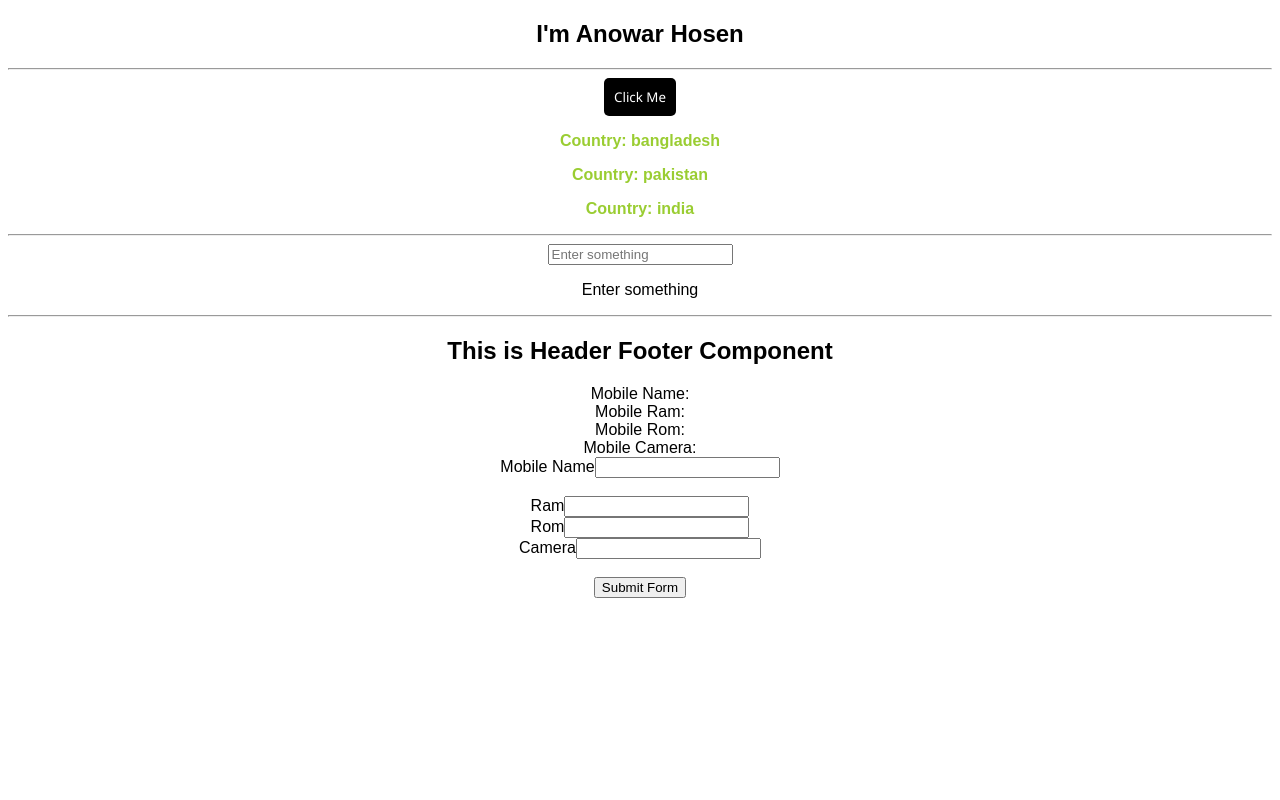
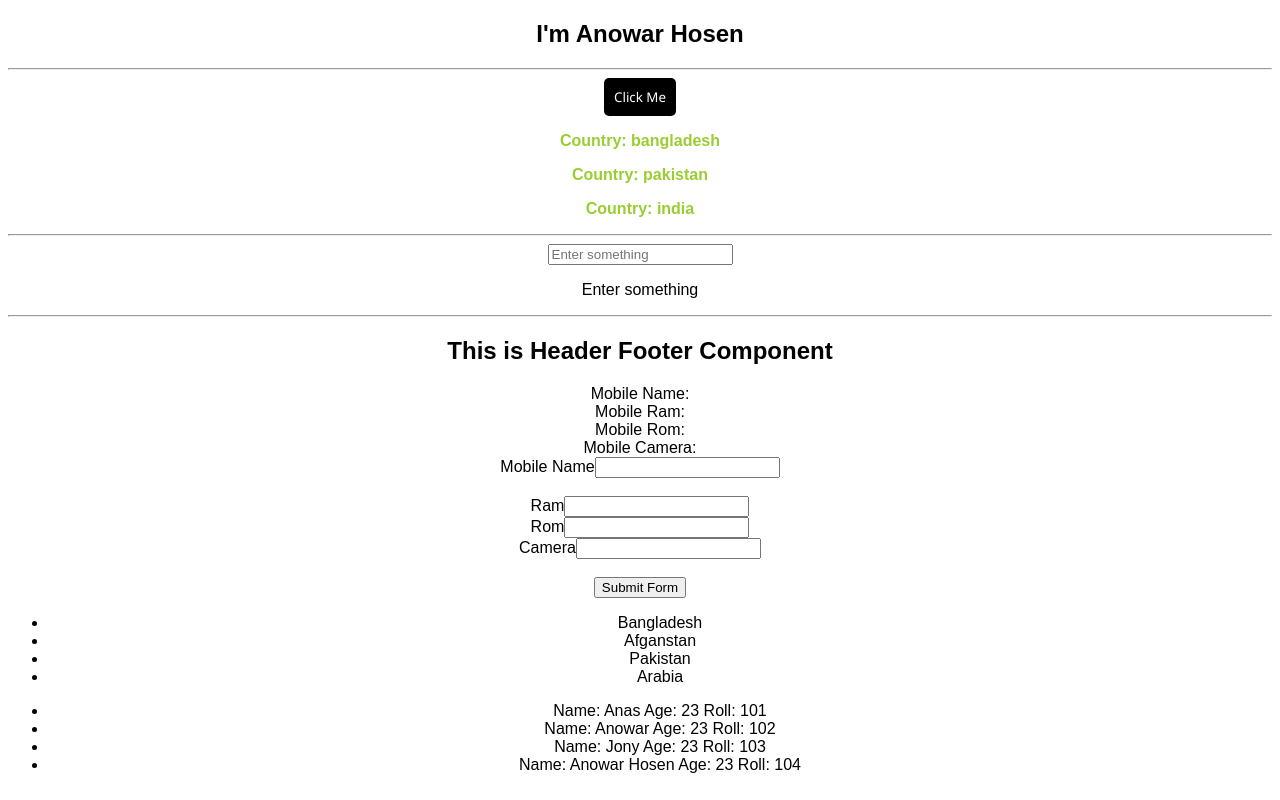
Before and after one commit to MdAnowarHosen/Learn-React, a React (Create React App) app: page / in a window 1280 px wide. Built offline with nearby package versions, Linux system fonts and the light colour scheme.

Commit message:
map array, object array

```diff
--- a/src/App.js
+++ b/src/App.js
@@ -5,6 +5,7 @@ import TwoWayDataBinding from "./components/Home/TwoWayDataBinding";
 import "./styles.css";
 import "./custom_style.css";
 import Mobile from "./components/Home/Mobile";
+import Map from "./components/Home/Map";
 
 export default function App() {
   return (
@@ -16,6 +17,7 @@ export default function App() {
         <TwoWayDataBinding />
         <Header_Footer />
         <Mobile />
+        <Map />
       </div>
     </div>
   );
--- /dev/null
+++ b/src/components/Home/Map.jsx
@@ -0,0 +1,36 @@
+import React, { PureComponent } from "react";
+
+export class Map extends PureComponent {
+  // Pure Component || to get that, type "rpce"
+
+  render() {
+    // countries
+    const countries = ["Bangladesh", "Afganstan", "Pakistan", "Arabia"];
+    const countries_map = countries.map((item, index) => {
+      return <li>{item}</li>;
+    });
+
+    // students info || object array
+    const students = [
+      { name: "Anas", age: "23", roll: "101" },
+      { name: "Anowar", age: "23", roll: "102" },
+      { name: "Jony", age: "23", roll: "103" },
+      { name: "Anowar Hosen", age: "23", roll: "104" }
+    ];
+    const student = students.map((item, index) => {
+      return (
+        <li>
+          Name: {item.name} Age: {item.age} Roll: {item.roll}
+        </li>
+      );
+    });
+    return (
+      <div>
+        <ul>{countries_map}</ul>
+        <ul>{student}</ul>
+      </div>
+    );
+  }
+}
+
+export default Map;
```
